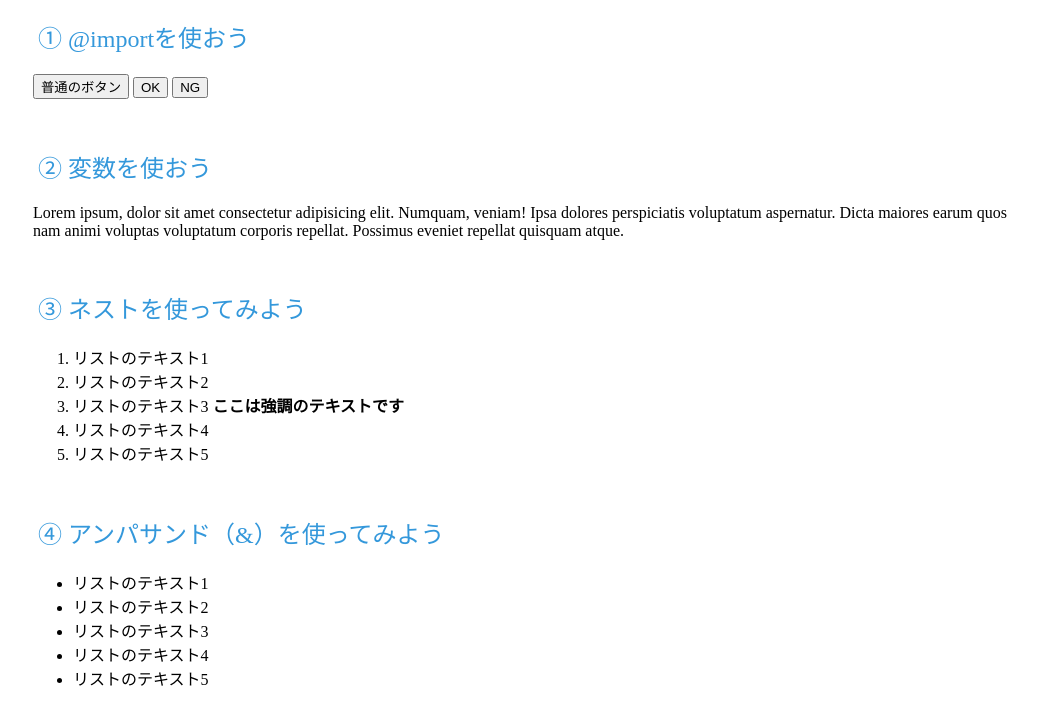
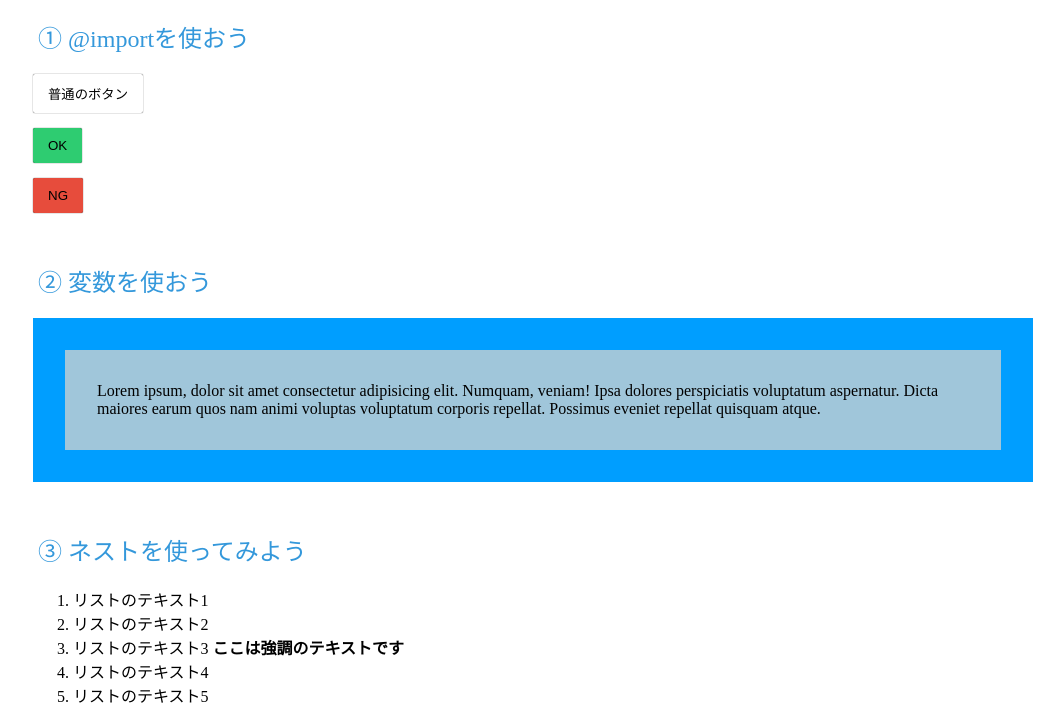
Before and after one commit to OZPA/html-css-study, a plain HTML site: page 05/index.html in a window 1280 px wide. Shown: the part 81-800 px from the top of the page, without its empty margins (107-1171 px from the left). Drawn offline with nearby package versions, Linux system fonts and the light colour scheme; files that its build step writes are made by us from their sources.

Commit message:
１と２をやりました

```diff
--- a/05/index.html
+++ b/05/index.html
@@ -4,7 +4,7 @@
   <meta charset="UTF-8">
   <meta name="viewport" content="width=device-width, initial-scale=1.0">
   <meta http-equiv="X-UA-Compatible" content="ie=edge">
-  <link rel="stylesheet" href="style.css">
+  <link rel="stylesheet" href="style.min.css">
   <title>Sassを使ってみよう</title>
 </head>
 <body class="body">
--- a/05/style.scss
+++ b/05/style.scss
@@ -8,6 +8,7 @@ Sassでは @import "base.scss"; のように、他のscssファイルをイン
 */
 
 @import "base";
+@import "button";
 
 /*
 ② 変数を使える
@@ -31,6 +32,22 @@ $text_color: #1a1a1a;
 ・.content の背景色に $bg_colorを、widthに $content_width を、paddingに $inner_padding を設定してください
 ・.inner の背景色に $inner_bg_color を、paddingに $inner_padding を設定してください。
 */
+
+$bg_color: #009eff;
+$inner_bg_color: #a0c6da;
+$content_width: 100%;
+$inner_padding: 2em;
+
+.content {
+  background-color: $bg_color;
+  width: $content_width;
+  padding: $inner_padding;
+}
+
+.inner {
+  background-color: $inner_bg_color;
+  padding: $inner_padding;
+}
 
 
 /*
```
Also changed, not shown: 05/style.min.css (added).
